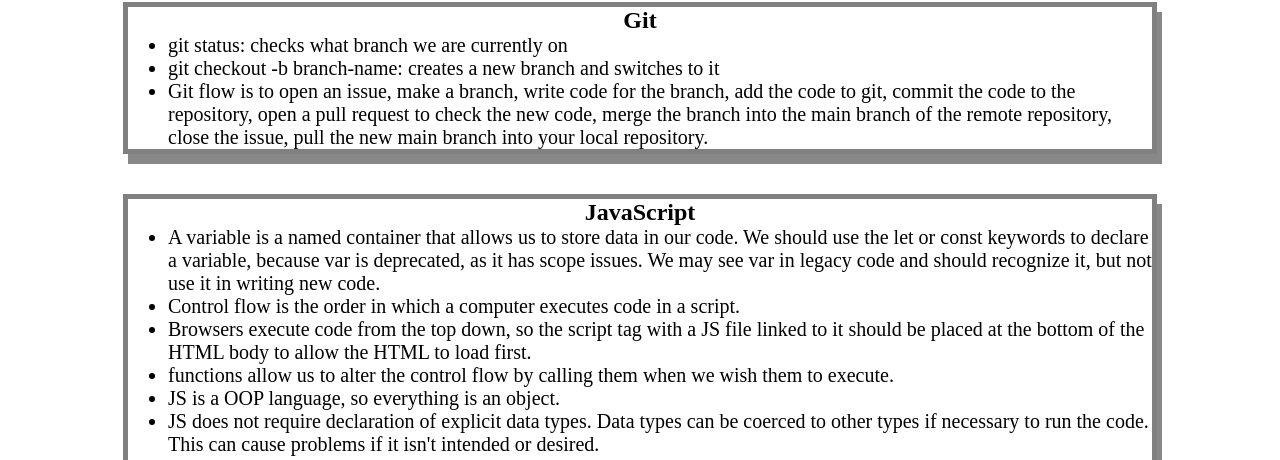
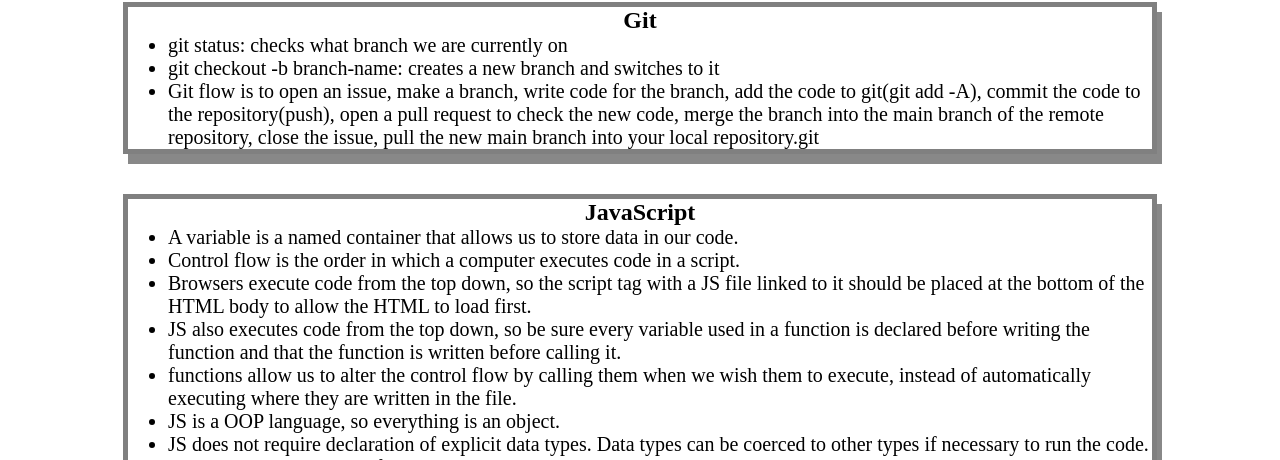
Before and after one commit to FloridaFroglady/prework-study-guide, a plain HTML site: page index.html in a window 1280 px wide. Shown: the part 680-1140 px from the top of the page. Drawn offline with Linux system fonts and the light colour scheme.

Commit message:
edited study guide HTML

```diff
--- a/index.html
+++ b/index.html
@@ -86,10 +86,10 @@
           </li>
           <li>
             Git flow is to open an issue, make a branch, write code for the
-            branch, add the code to git, commit the code to the repository, open
-            a pull request to check the new code, merge the branch into the main
-            branch of the remote repository, close the issue, pull the new main
-            branch into your local repository.
+            branch, add the code to git(git add -A), commit the code to the
+            repository(push), open a pull request to check the new code, merge
+            the branch into the main branch of the remote repository, close the
+            issue, pull the new main branch into your local repository.git
           </li>
         </ul>
       </section>
@@ -99,9 +99,6 @@
         <ul>
           <li>
             A variable is a named container that allows us to store data in our
-            code. We should use the let or const keywords to declare a variable,
-            because var is deprecated, as it has scope issues. We may see var in
-            legacy code and should recognize it, but not use it in writing new
             code.
           </li>
           <li>
@@ -114,8 +111,14 @@
             allow the HTML to load first.
           </li>
           <li>
+            JS also executes code from the top down, so be sure every variable
+            used in a function is declared before writing the function and that
+            the function is written before calling it.
+          </li>
+          <li>
             functions allow us to alter the control flow by calling them when we
-            wish them to execute.
+            wish them to execute, instead of automatically executing where they
+            are written in the file.
           </li>
           <li>JS is a OOP language, so everything is an object.</li>
           <li>
```
